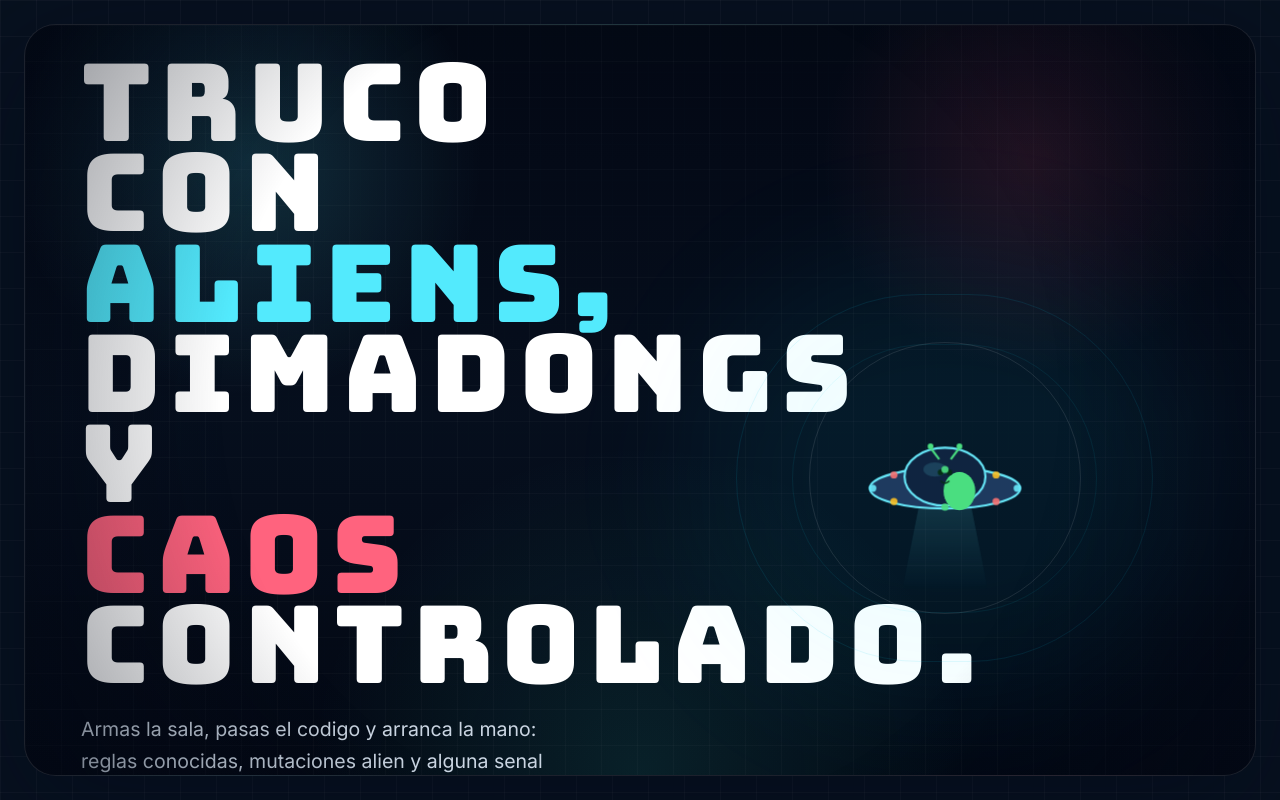
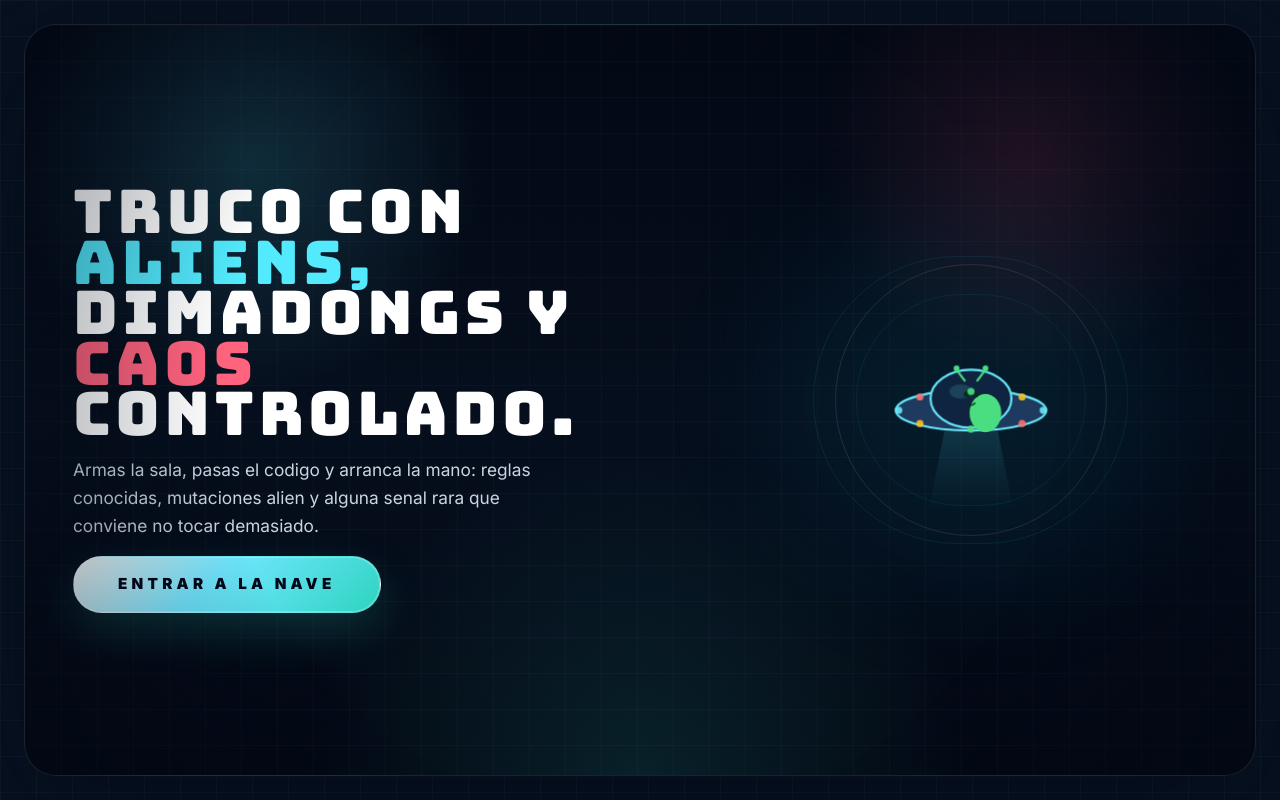
Before and after one commit to cotte4/TRUCONG, a Next.js app in the folder apps/web/: page / in a window 1280 px wide. Built offline with nearby package versions, Linux system fonts and the light colour scheme; no server answers.

Commit message:
Fix desktop landing layout and improve card visibility

```diff
--- a/apps/web/app/page.tsx
+++ b/apps/web/app/page.tsx
@@ -45,7 +45,7 @@ function AlienSignal({
   };
 
   return (
-    <div className="relative flex h-[20rem] w-full max-w-[24rem] items-center justify-center sm:h-[24rem] sm:max-w-[28rem] lg:h-[28rem] lg:max-w-none">
+    <div className="relative flex h-[18rem] w-full max-w-[22rem] items-center justify-center sm:h-[22rem] sm:max-w-[26rem] lg:h-[20rem] lg:max-w-[22rem] xl:h-[22rem] xl:max-w-[24rem]">
       <div className="absolute inset-0 rounded-full bg-cyan-400/6 blur-3xl" />
       <div className="absolute inset-[9%] rounded-full border border-cyan-400/10" />
       <div className="absolute inset-[20%] rounded-full border border-cyan-400/8" />
@@ -145,17 +145,18 @@ export default function Home() {
   };
 
   return (
-    <main className="h-screen overflow-hidden p-4 sm:p-6">
+    <main className="h-[100dvh] overflow-hidden p-3 sm:p-5 lg:p-4 xl:p-6">
       <div className="mx-auto h-full max-w-7xl">
-        <div className="landing-stage relative isolate h-full overflow-hidden rounded-[2rem] border border-white/10 shadow-[0_30px_120px_rgba(2,6,23,0.42)]">
+        <div className="landing-stage relative isolate h-full overflow-hidden rounded-[1.75rem] border border-white/10 shadow-[0_30px_120px_rgba(2,6,23,0.42)] sm:rounded-[2rem]">
           <section
             className={`landing-view ${isLobbyOpen ? "landing-intro-out" : "landing-intro-in"}`}
             aria-hidden={isLobbyOpen}
             inert={isLobbyOpen}
           >
-            <div className="grid h-full gap-6 px-6 py-6 sm:px-10 sm:py-8 lg:grid-cols-[minmax(0,1.05fr)_minmax(320px,0.95fr)] lg:items-center lg:gap-12 lg:px-14">
-              <div className="flex min-w-0 flex-col justify-center gap-5 text-left sm:gap-6">
-                <h1 className="font-brand-display text-[clamp(1.45rem,10vw,2.6rem)] leading-[0.9] text-white [letter-spacing:0.04em] sm:text-[clamp(2.2rem,8.4vw,7.4rem)] sm:leading-[0.84] sm:[letter-spacing:0.08em]">
+            <div className="grid h-full gap-6 px-6 py-6 sm:px-10 sm:py-8 lg:grid-cols-[minmax(0,1.02fr)_minmax(260px,0.78fr)] lg:items-center lg:gap-6 lg:px-10 lg:py-6 xl:grid-cols-[minmax(0,1.08fr)_minmax(300px,0.82fr)] xl:gap-10 xl:px-12">
+              <div className="flex min-w-0 flex-col justify-center gap-4 text-left sm:gap-5 lg:gap-4">
+                <h1 className="font-brand-display text-[clamp(1.45rem,10vw,2.6rem)] leading-[0.9] text-white [letter-spacing:0.04em] sm:text-[clamp(2.15rem,6vw,4.3rem)] sm:leading-[0.86] sm:[letter-spacing:0.06em] lg:text-[clamp(2.85rem,4.2vw,4.6rem)] lg:leading-[0.84] xl:text-[clamp(3.35rem,4.7vw,5.4rem)] xl:[letter-spacing:0.08em]">
+                  <span className="lg:hidden">
                     TRUCO
                     <span className="hidden sm:inline"> CON</span>
                     <span className="sm:hidden">
@@ -179,8 +180,18 @@ export default function Home() {
                       <br />
                       CONTROLADO.
                     </span>
+                  </span>
+                  <span className="hidden lg:block">
+                    TRUCO CON
+                    <br />
+                    <span className="text-cyan-300">ALIENS,</span>
+                    <br />
+                    DIMADONGS Y
+                    <br />
+                    <span className="text-rose-400">CAOS</span> CONTROLADO.
+                  </span>
                 </h1>
-                <p className="max-w-[16rem] text-[clamp(0.95rem,1.8vw,1.22rem)] leading-7 text-slate-300 sm:max-w-[30rem] sm:leading-8">
+                <p className="max-w-[16rem] text-[clamp(0.95rem,1.8vw,1.12rem)] leading-7 text-slate-300 sm:max-w-[24rem] sm:leading-8 lg:max-w-[28rem] lg:text-[1rem] lg:leading-7 xl:max-w-[31rem] xl:text-[1.08rem]">
                   Armas la sala, pasas el codigo y arranca la mano: reglas conocidas, mutaciones alien y alguna senal
                   rara que conviene no tocar demasiado.
                 </p>
@@ -188,7 +199,7 @@ export default function Home() {
                   <button
                     type="button"
                     onClick={() => setIsLobbyOpen(true)}
-                    className="landing-enter-button rounded-full px-8 py-4 text-sm font-black uppercase tracking-[0.28em] text-slate-950 sm:px-10 sm:py-5 sm:text-base"
+                    className="landing-enter-button rounded-full px-8 py-4 text-sm font-black uppercase tracking-[0.28em] text-slate-950 sm:px-10 sm:py-4.5 sm:text-base lg:px-11 lg:py-4 lg:text-[0.95rem]"
                   >
                     Entrar a la nave
                   </button>
--- a/apps/web/components/home-client.tsx
+++ b/apps/web/components/home-client.tsx
@@ -358,13 +358,13 @@ export function HomeClient({ bongUnlocked = false }: { bongUnlocked?: boolean })
                   </span>
                 ) : null}
               </div>
-              <div className="mt-2 grid grid-cols-3 gap-2">
+              <div className="mt-3 grid grid-cols-3 gap-4">
                 {([2, 4, 6] as const).map((value) => (
                   <button
                     key={value}
                     type="button"
                     onClick={() => setMaxPlayers(value)}
-                    className={`rounded-2xl px-3 py-3 text-center text-sm font-medium transition ${
+                    className={`rounded-[1.2rem] px-5 py-4 text-center text-[0.95rem] font-semibold tracking-[0.02em] transition ${
                       maxPlayers === value
                         ? "bg-cyan-300 text-slate-950"
                         : "border border-white/10 bg-slate-900/90 text-slate-200"
@@ -388,13 +388,13 @@ export function HomeClient({ bongUnlocked = false }: { bongUnlocked?: boolean })
                   11 es el numero verdadero de DIMADONG.
                 </p>
               </div>
-              <div className="mt-2 grid gap-2 sm:grid-cols-3">
+              <div className="mt-3 grid gap-4 sm:grid-cols-3">
                 {[11, 15, 30].map((value) => (
                   <button
                     key={value}
                     type="button"
                     onClick={() => setTargetScore(value as 11 | 15 | 30)}
-                    className={`rounded-2xl px-4 py-3 text-sm font-medium transition ${
+                    className={`rounded-[1.2rem] px-5 py-4 text-[0.95rem] font-semibold tracking-[0.02em] transition ${
                       targetScore === value
                         ? "bg-cyan-300 text-slate-950"
                         : "border border-white/10 bg-slate-900/90 text-slate-200"
--- a/apps/web/components/lobby-client.tsx
+++ b/apps/web/components/lobby-client.tsx
@@ -500,10 +500,16 @@ function PlayedCard({ play, faded = false }: { play: TablePlayView; faded?: bool
         <div className="absolute top-1.5 left-1.5 flex flex-col items-center gap-0.5">
           <span className={`text-[1.35rem] font-black leading-none [text-shadow:0_1px_3px_rgba(0,0,0,0.12)] ${rankTone}`}>{rank}</span>
           {normalSuit ? (
-            <SuitIcon suit={normalSuit} alt={normalSuit} className={`h-4 w-4 object-contain ${visual.miniGlow}`} />
+            <div className="rounded-full bg-slate-950/72 p-1 shadow-[0_0_10px_rgba(15,23,42,0.35)]">
+              <SuitIcon
+                suit={normalSuit}
+                alt={normalSuit}
+                className={`h-3.5 w-3.5 object-contain [filter:brightness(0)_invert(1)] ${visual.miniGlow}`}
+              />
+            </div>
           ) : null}
         </div>
-        <div className="absolute left-1/2 top-[52%] -translate-x-1/2 -translate-y-1/2">
+        <div className="absolute left-1/2 top-1/2 -translate-x-1/2 -translate-y-1/2">
           {normalSuit ? (
             <SuitIcon suit={normalSuit} alt={normalSuit} className="h-11 w-11 object-contain opacity-70" />
           ) : (
@@ -665,7 +671,7 @@ function ReadableTrucoCardSprite({
       type="button"
       disabled={disabled}
       onClick={onClick}
-      className={`group relative h-full min-h-[224px] w-full overflow-hidden rounded-[1.3rem] border transition disabled:cursor-not-allowed disabled:opacity-55 ${cardFaceClass} ${cardBorderClass} ${active ? `${visual.glow} ring-2 ring-cyan-200/30` : ""} ${!disabled ? "hover:-translate-y-1 hover:shadow-[0_24px_40px_rgba(15,23,42,0.26)]" : ""}`}
+      className={`group relative h-full min-h-[224px] w-full rounded-[1.3rem] border transition disabled:cursor-not-allowed disabled:opacity-55 ${cardFaceClass} ${cardBorderClass} ${active ? `${visual.glow} ring-2 ring-cyan-200/30` : ""} ${!disabled ? "hover:-translate-y-1 hover:shadow-[0_24px_40px_rgba(15,23,42,0.26)]" : ""}`}
     >
       <div className="pointer-events-none absolute inset-0 bg-[linear-gradient(160deg,rgba(255,255,255,0.42),transparent_26%,rgba(255,255,255,0.06)_70%,rgba(15,23,42,0.12)_100%)]" />
       <div className="pointer-events-none absolute inset-[10px] rounded-[1rem] border border-black/8" />
@@ -690,11 +696,13 @@ function ReadableTrucoCardSprite({
           <span className={`text-[2.1rem] font-black leading-none [text-shadow:0_1px_4px_rgba(0,0,0,0.15)] ${cornerToneClass}`}>
             {cornerRank}
           </span>
-          <SuitIcon
-            suit={normalSuit!}
-            alt={normalSuit!}
-            className={`${visual.miniSizeClass} object-contain ${visual.miniGlow}`}
-          />
+          <div className="rounded-full bg-slate-950/72 p-1.5 shadow-[0_0_12px_rgba(15,23,42,0.34)]">
+            <SuitIcon
+              suit={normalSuit!}
+              alt={normalSuit!}
+              className={`${visual.miniSizeClass} object-contain [filter:brightness(0)_invert(1)] ${visual.miniGlow}`}
+            />
+          </div>
         </div>
       )}
 
@@ -703,15 +711,17 @@ function ReadableTrucoCardSprite({
           <span className={`text-[2.1rem] font-black leading-none [text-shadow:0_1px_4px_rgba(0,0,0,0.15)] ${cornerToneClass}`}>
             {cornerRank}
           </span>
-          <SuitIcon
-            suit={normalSuit!}
-            alt={normalSuit!}
-            className={`${visual.miniSizeClass} object-contain ${visual.miniGlow}`}
-          />
+          <div className="rounded-full bg-slate-950/72 p-1.5 shadow-[0_0_12px_rgba(15,23,42,0.34)]">
+            <SuitIcon
+              suit={normalSuit!}
+              alt={normalSuit!}
+              className={`${visual.miniSizeClass} object-contain [filter:brightness(0)_invert(1)] ${visual.miniGlow}`}
+            />
+          </div>
         </div>
       ) : null}
 
-      <div className="absolute left-1/2 top-[44%] -translate-x-1/2 -translate-y-1/2">
+      <div className="absolute left-1/2 top-1/2 -translate-x-1/2 -translate-y-1/2">
         {isWildcardCard ? (
           <WildcardIcon alt="DIMADONG alien" className={`${centerIconClass} object-contain`} />
         ) : (
@@ -2439,9 +2449,9 @@ export function LobbyClient({ code }: { code: string }) {
                 ) : null}
               </div>
 
-              <div className="mt-5 overflow-x-auto overflow-y-hidden rounded-[1.7rem] border border-white/10 bg-[linear-gradient(180deg,rgba(255,255,255,0.06),rgba(255,255,255,0.02))] px-3 pb-6 pt-4 sm:px-4">
+              <div className="mt-5 overflow-x-auto overflow-y-visible rounded-[1.7rem] border border-white/10 bg-[linear-gradient(180deg,rgba(255,255,255,0.06),rgba(255,255,255,0.02))] px-5 pb-7 pt-5 sm:px-6">
                 {matchView?.yourHand.length ? (
-                  <div className="relative flex min-h-[300px] min-w-max items-end gap-4 px-2 sm:min-h-[320px] sm:justify-center">
+                  <div className="relative flex min-h-[300px] min-w-max items-end gap-5 px-3 sm:min-h-[320px] sm:justify-center">
                     <div className="absolute inset-x-8 bottom-0 h-10 rounded-full bg-black/40 blur-2xl" />
                     {matchView.yourHand.map((card, index) => (
                       <div
```
Lines whose indentation alone changed are shown as unchanged.
